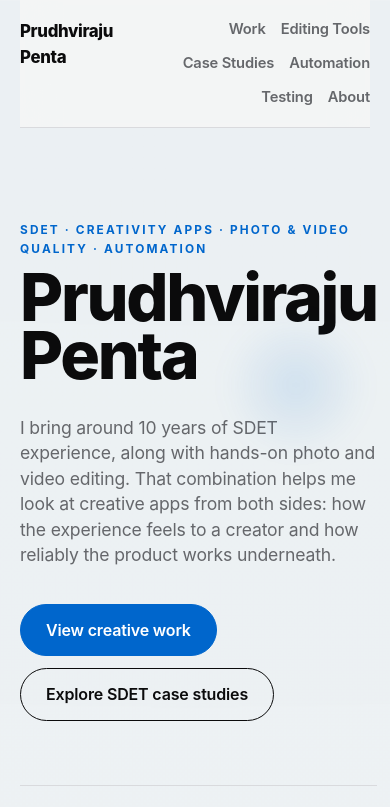
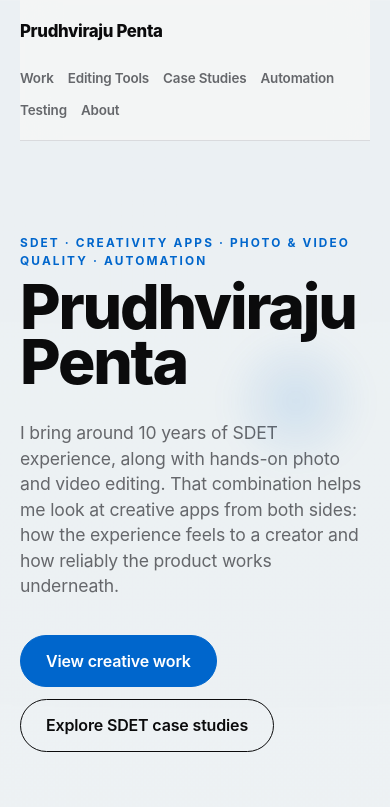
Before and after one commit to prudhviraju-portfolio/portfolio, a plain HTML site: page index.html in a window 390 px wide. Shown: the top 807 px of the page. Drawn offline with Linux system fonts and the light colour scheme.

Commit message:
Done UI Changes

```diff
--- a/index.html
+++ b/index.html
@@ -139,6 +139,25 @@ footer{border-top:1px solid var(--line);margin-top:8vh;padding:34px 0 42px}
 .tile .cap .personal{font-size:.76rem;font-weight:600;color:rgba(255,255,255,.82);line-height:1.25}
 .tile .cap .tool{font-size:.82rem;text-align:right;max-width:46%;color:rgba(255,255,255,.9)}
 @media(max-width:700px){.tile .cap{align-items:flex-end}.tile .cap .tool{max-width:44%;font-size:.76rem}}
+
+
+header{gap:24px}
+nav{gap:14px 18px;max-width:72%;justify-content:flex-end}
+nav a{font-size:.88rem;white-space:nowrap}
+@media(max-width:1100px){
+  nav{gap:10px 14px;max-width:68%}
+  nav a{font-size:.84rem}
+}
+@media(max-width:860px){
+  header{align-items:flex-start;flex-direction:column}
+  nav{max-width:100%;justify-content:flex-start}
+}
+
+
+.hero h1{font-size:clamp(3.4rem,8.4vw,7.6rem)}
+@media(max-width:700px){
+  .hero h1{font-size:clamp(3.1rem,16vw,5.1rem)}
+}
 
 </style>
 </head>
```
